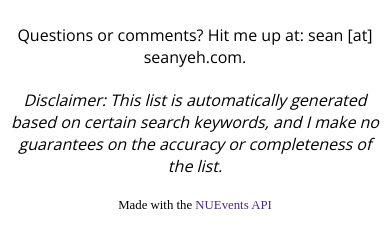
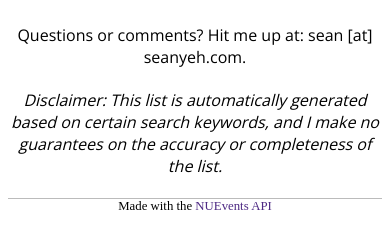
Before and after one commit to seanyeh/nufreefood, a plain HTML site: page index.html in a window 390 px wide. Shown: the part 85-334 px from the top of the page. Drawn offline with nearby package versions, Linux system fonts and the light colour scheme; a script that the page names is missing.

Commit message:
Add border for footer

```diff
--- a/style.css
+++ b/style.css
@@ -124,4 +124,8 @@ a {
     #main {
         border: 0;
     }
+
+    #footer {
+        border-top: 1px solid #bbbbbb;
+    }
 }
```
